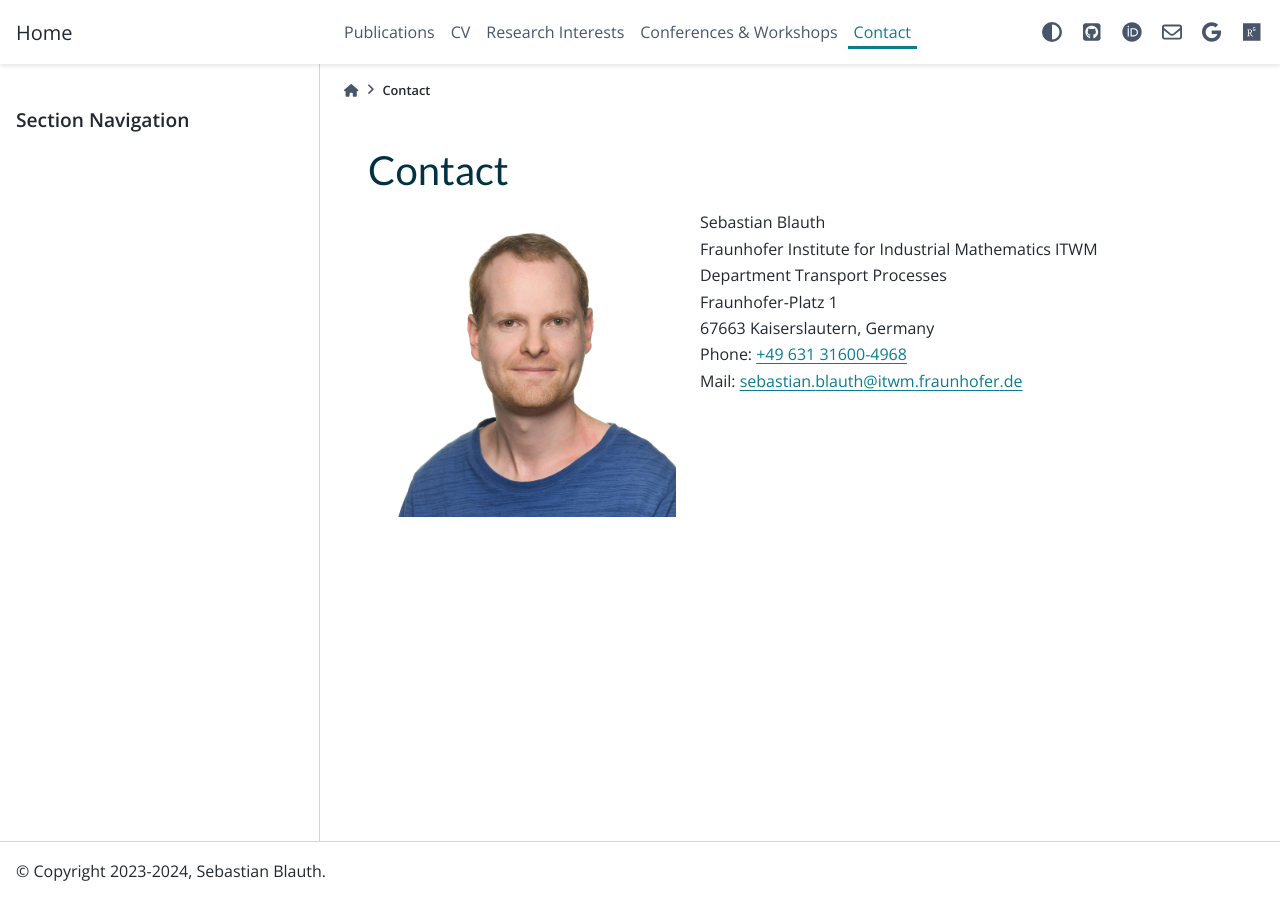
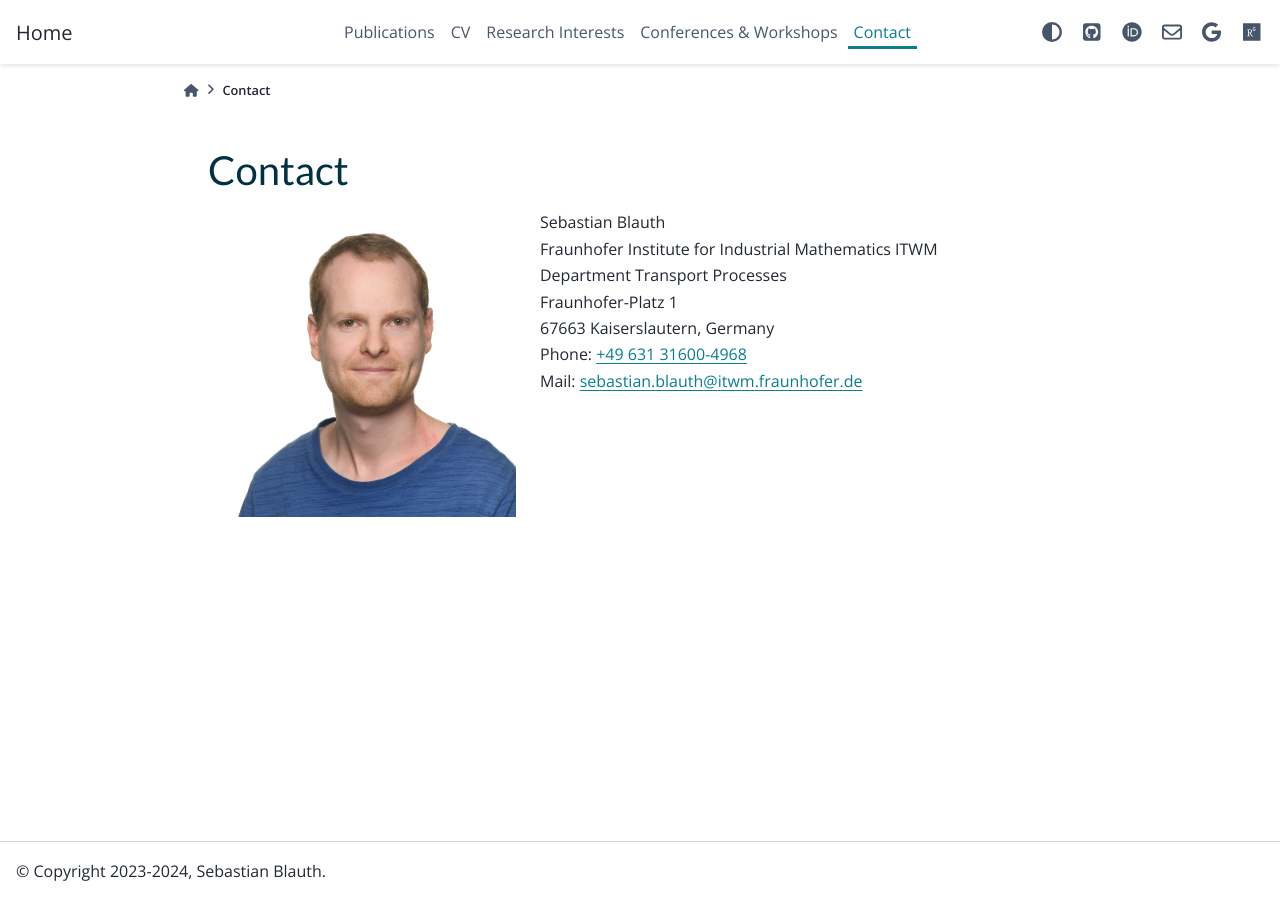
Before and after one commit to sblauth/sblauth.github.io, a Sphinx documentation site: the page built from source/contact.rst, in a window 1280 px wide. Built offline with Sphinx 7.4.7 and the PyData theme 0.15.4, drawn with Linux system fonts in a browser that asks for light colours.

Commit message:
update theme, try to fix primary sidebar

```diff
--- a/requirements.txt
+++ b/requirements.txt
@@ -1,6 +1,6 @@
 Sphinx==7.2.6
 docutils==0.20.1
-pydata-sphinx-theme==0.15.3
+pydata-sphinx-theme==0.15.4
 setuptools>=65.5.1 # not directly required, pinned by Snyk to avoid a vulnerability
 pygments>=2.7.4 # not directly required, pinned by Snyk to avoid a vulnerability
 sphinx-copybutton==0.5.2
--- a/source/conf.py
+++ b/source/conf.py
@@ -88,10 +88,10 @@ html_theme_options = {
     ]
 }
 
-# html_sidebars = {"**": []}
-html_sidebars = {
-    "**": ["sidebar-nav-bs", "sidebar-ethical-ads"]
-}
+html_sidebars = {"**": []}
+#html_sidebars = {
+#    "**": ["sidebar-nav-bs", "sidebar-ethical-ads"]
+#}
 
 
 pygments_style = "sphinx"
```
